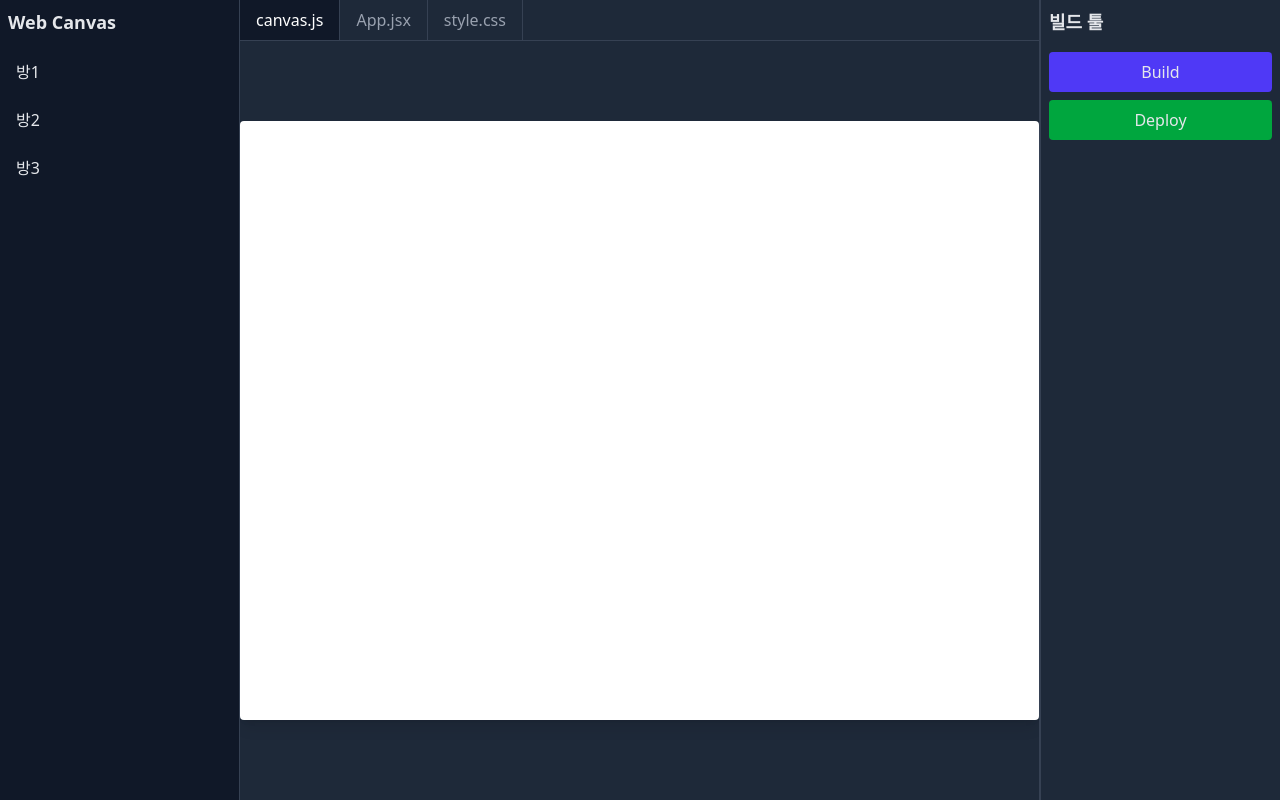
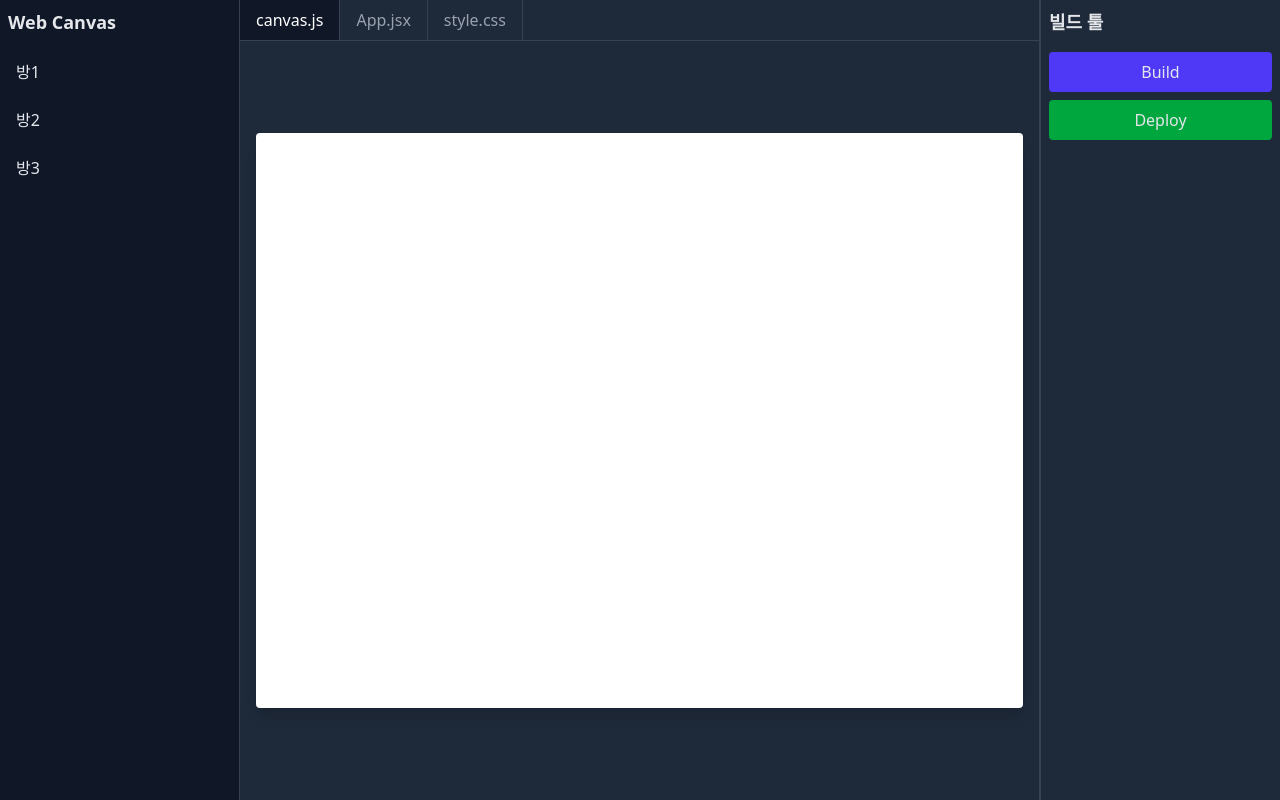
Before and after one commit to bbyuk/web-game-platform, a React (Vite) app in the folder webcanvas-frontend/: page / in a window 1280 px wide. Built offline with nearby package versions, Linux system fonts and the light colour scheme; no server answers.

Commit message:
[webcanvas][front] 캔버스 리사이즈 문제 해결

```diff
--- a/webcanvas-frontend/src/components/canvas/index.jsx
+++ b/webcanvas-frontend/src/components/canvas/index.jsx
@@ -6,7 +6,7 @@ export default function Canvas({
   color = "black",
   reRenderingSignal = false,
   afterReRendering = () => {},
-  className = new String(),
+  className = String(),
 }) {
   const elementId = "canvas";
   /**
@@ -14,12 +14,7 @@ export default function Canvas({
    * @type {React.RefObject<null>}
    */
   const canvasRef = useRef(null);
-
-  /**
-   * resize timer
-   * @type {React.RefObject<null>}
-   */
-  const resizeTimer = useRef(null);
+  const contextRef = useRef(null);
 
   /**
    * 현재 마우스를 누르고 그리고 있는 중인지 여부
@@ -31,6 +26,17 @@ export default function Canvas({
   const [currentStroke, setCurrentStroke] = useState([]);
 
   /**
+   * resize 이벤트 디바운스 타이머
+   * @type {React.RefObject<null>}
+   */
+  const resizeTimer = useRef(null);
+
+  /**
+   * 현재 브라우저 윈도우가 resizing 중인지 여부
+   */
+  const [resizing, setResizing] = useState(false);
+
+  /**
    * ====================================== 이벤트 핸들러 ======================================
    */
   /**
@@ -38,7 +44,7 @@ export default function Canvas({
    * @param event
    */
   const onMouseMove = (event) => {
-    const ctx = getCanvasContext();
+    const ctx = contextRef.current;
     if (!ctx) {
       return;
     }
@@ -62,6 +68,19 @@ export default function Canvas({
       setCurrentStroke([]);
     }
   };
+
+  const onResize = () => {
+    if (resizeTimer.current) {
+      clearTimeout(resizeTimer.current);
+    }
+
+    setResizing(true);
+
+    // 200ms 동안 resize 이벤트가 더이상 발생하지 않으면 resize 작업 수행
+    resizeTimer.current = setTimeout(() => {
+      setResizing(false);
+    }, 200);
+  };
   /**
    * ====================================== 이벤트 핸들러 ======================================
    */
@@ -71,18 +90,10 @@ export default function Canvas({
    */
 
   /**
-   * canvas context 리턴
-   */
-  const getCanvasContext = () => {
-    const canvas = canvasRef.current;
-    return canvas.getContext("2d");
-  };
-
-  /**
    * 캔버스 reRendering
    */
   const reRendering = () => {
-    const ctx = getCanvasContext();
+    const ctx = contextRef.current;
     if (!ctx) {
       return;
     }
@@ -108,19 +119,6 @@ export default function Canvas({
   };
 
   /**
-   * canvas resize
-   */
-  const resize = () => {
-    if (resizeTimer.current) {
-      clearTimeout(resizeTimer.current);
-    }
-    resizeTimer.current = setTimeout(() => {
-      console.log(strokes);
-      reRendering();
-    }, 200); // 200ms 후에 한번만 리렌더
-  };
-
-  /**
    * 화면에 그림 그리기 시작 (마우스 클릭 시작)
    */
   const startPainting = () => {
@@ -133,6 +131,27 @@ export default function Canvas({
     setPainting(false);
   };
 
+  const initCanvas = () => {
+    const canvas = canvasRef.current;
+    const parent = canvas.parentElement;
+    const ctx = canvas.getContext("2d");
+
+    contextRef.current = ctx;
+
+    const { clientWidth, clientHeight } = parent;
+
+    // 실제 캔버스 내부 크기 설정 (픽셀 크기)
+    canvas.style.width = "100%";
+    canvas.style.height = "100%";
+
+    canvas.width = clientWidth;
+    canvas.height = clientHeight;
+
+    ctx.lineWidth = 5;
+    ctx.lineCap = "round";
+    ctx.strokeStyle = color;
+  };
+
   /**
    * ====================================== 커스텀 메소드 ======================================
    */
@@ -141,31 +160,18 @@ export default function Canvas({
    * onComponentLoad
    */
   useEffect(() => {
-    const canvas = canvasRef.current;
-    const parent = canvas.parentElement;
+    window.addEventListener("resize", onResize);
 
-    const ctx = getCanvasContext();
-
-    const { clientWidth, clientHeight } = parent;
-
-    // 실제 캔버스 내부 크기 설정 (픽셀 크기)
-    canvas.width = clientWidth;
-    canvas.height = clientHeight;
-
-    // 보이는 크기는 CSS로 100% 고정
-    canvas.style.width = "100%";
-    canvas.style.height = "100%";
-
-    ctx.lineWidth = 5;
-    ctx.lineCap = "round";
-    ctx.strokeStyle = color;
+    return () => {
+      window.removeEventListener("resize", onResize);
+    };
   }, []);
 
   /**
    * 부모 컴포넌트에서 온디맨드 리렌더링 처리
    */
   useEffect(() => {
-    if (!getCanvasContext()) {
+    if (!contextRef.current) {
       return;
     }
 
@@ -179,20 +185,29 @@ export default function Canvas({
    * 컬러 변경
    */
   useEffect(() => {
-    const ctx = getCanvasContext();
-    if (ctx) {
-      ctx.strokeStyle = color;
+    if (contextRef.current) {
+      contextRef.current.strokeStyle = color;
     }
   }, [color]);
 
+  /**
+   * resizing handling
+   */
+  useEffect(() => {
+    if (!resizing) {
+      initCanvas();
+      reRendering();
+    }
+  }, [resizing]);
+
   return (
-    <div className="relative w-full h-auto" style={{ aspectRatio: "4 / 3" }}>
+    <div
+      className={`relative w-full bg-white rounded shadow-lg flex justify-center items-center`}
+      style={{ aspectRatio: "4 / 3" }}
+    >
       <canvas
-        className={className}
         id={elementId}
         ref={canvasRef}
-        width={800}
-        height={600}
         onMouseMove={(e) => onMouseMove(e)}
         onMouseDown={startPainting}
         onMouseUp={stopPainting}
--- a/webcanvas-frontend/src/components/layouts/center-board/index.jsx
+++ b/webcanvas-frontend/src/components/layouts/center-board/index.jsx
@@ -1,5 +1,6 @@
 import { useEffect, useState } from "react";
 import Canvas from "@/components/canvas/index.jsx";
+import { LobbyPlaceholder } from "@/components/lobby-placeholder/index.jsx";
 
 const TopTabsContainer = ({ children }) => {
   return <div className="flex border-b border-gray-700 bg-gray-800">{children}</div>;
@@ -20,10 +21,10 @@ const TopTab = ({ name, selected = false, onClick }) => {
   );
 };
 
-const CanvasContainer = ({ children }) => {
+const MainPanel = ({ children }) => {
   return (
-    <div className="flex justify-center items-center flex-1 bg-gray-800 relative">
-      <div className="bg-white rounded shadow-lg">{children}</div>
+    <div className="flex-1 justify-center items-center bg-gray-800 relative">
+      <div className="p-4 flex justify-center items-center w-full h-full">{children}</div>
     </div>
   );
 };
@@ -33,6 +34,8 @@ export default function CenterBoard() {
   const [strokes, setStrokes] = useState([]);
   const [reRenderingSignal, setReRenderingSignal] = useState(false);
   const [selectedFileTabIndex, setSelectedFileTabIndex] = useState(0);
+  const [enteredRoom, setEnteredRoom] = useState(true);
+
   /**
    * 캔버스 컴포넌트 stroke 이벤트 핸들러
    * @param stroke
@@ -61,16 +64,20 @@ export default function CenterBoard() {
           />
         ))}
       </TopTabsContainer>
-      <CanvasContainer>
+      <MainPanel>
+        {enteredRoom ? (
           <Canvas
-          className="w-full h-full"
+            className="flex-1"
             strokes={strokes}
             onStroke={onStrokeHandler}
             reRenderingSignal={reRenderingSignal}
             afterReRendering={() => setReRenderingSignal(false)}
             color={"green"}
           />
-      </CanvasContainer>
+        ) : (
+          <LobbyPlaceholder className={"w-full h-full"} />
+        )}
+      </MainPanel>
     </div>
   );
 }
--- a/webcanvas-frontend/src/components/lobby-placeholder/index.jsx
+++ b/webcanvas-frontend/src/components/lobby-placeholder/index.jsx
@@ -1,6 +1,6 @@
-export function LobbyPlaceholder() {
+export function LobbyPlaceholder({ className = String() }) {
   return (
-    <div className="flex flex-col items-center justify-center h-full text-gray-400">
+    <div className={`flex flex-col items-center justify-center h-full text-gray-400 ${className}`}>
       <div className="text-6xl mb-4">🖌️</div>
       <div className="text-xl font-semibold mb-2">아직 참여 중인 게임이 없습니다</div>
       <div className="text-sm mb-6">방을 생성하거나 대기중인 방에 입장하세요.</div>
@@ -8,6 +8,5 @@ export function LobbyPlaceholder() {
         + 새 방 만들기
       </button>
     </div>
-
   );
 }
--- a/webcanvas-frontend/src/pages/main/index.jsx
+++ b/webcanvas-frontend/src/pages/main/index.jsx
@@ -3,7 +3,7 @@ import CenterBoard from "@/components/layouts/center-board/index.jsx";
 import Terminal from "@/components/layouts/terminal/index.jsx";
 import RightPanel from "@/components/layouts/right-panel/index.jsx";
 import { useState } from "react";
-import {LobbyPlaceholder} from "@/components/lobby-placeholder/index.jsx";
+import { LobbyPlaceholder } from "@/components/lobby-placeholder/index.jsx";
 
 export default function Main() {
   const [roomList, setRoomList] = useState([{ label: "방1" }, { label: "방2" }, { label: "방3" }]);
```
Lines whose indentation alone changed are shown as unchanged.
